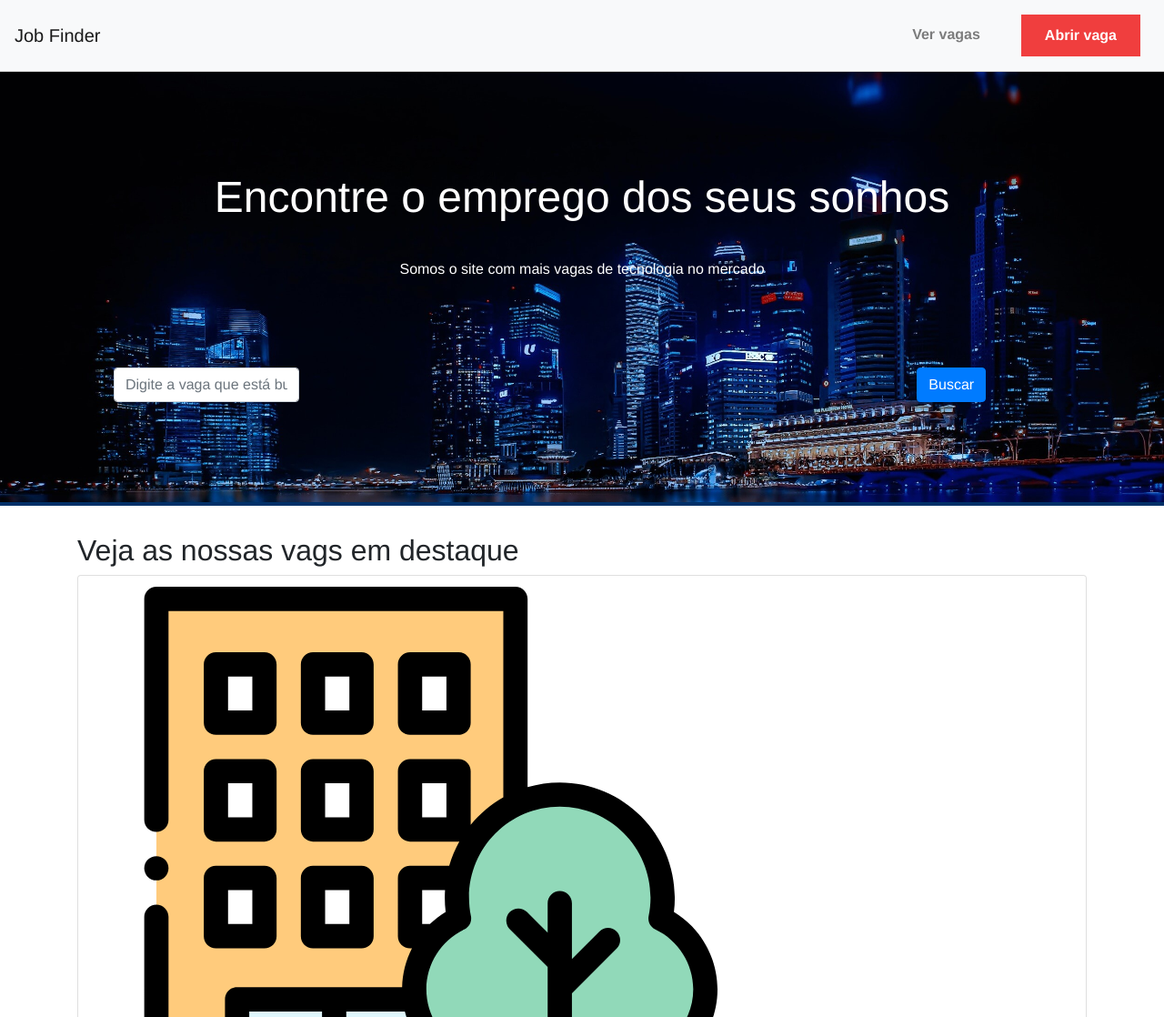
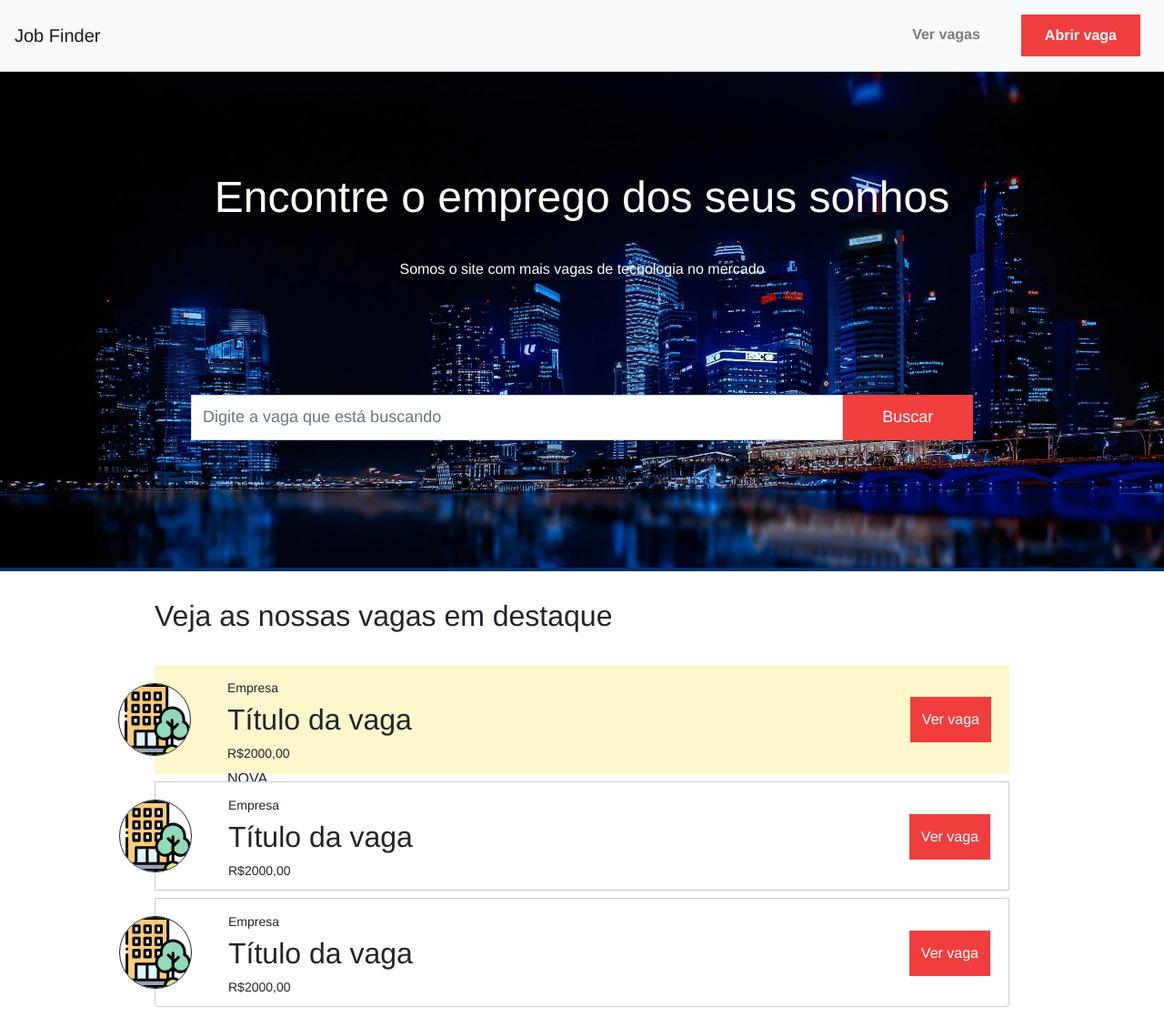
Before and after one commit to CintiaPizzatto/Job_Finder, a website: page index.html in a window 1280 px wide. Shown: the top 1118 px of the page at 91% size. Drawn offline with nearby package versions, Linux system fonts and the light colour scheme.

Commit message:
fim do dia 27

```diff
--- a/index.html
+++ b/index.html
@@ -48,14 +48,14 @@
             <div id="jobs-container" class="container">
                 <div class="row">
                     <div class="col-md-12"> <!vai conter esta tabela em 12 colunas >
-                        <h2 id="job-list-title">Veja as nossas vags em destaque</h2>
+                        <h2 id="job-list-title">Veja as nossas vagas em destaque</h2>
                         <ul id="job-list" class="list-group">
                             <li class="list-group-item new-job">
                                 <img src="public/img/company.svg" alt="company">
                                 <p>Empresa</p>
                                 <h2>Título da vaga</h2>
                                 <p>R$2000,00</p>
-                                <span class="new-job-label">Nova</span>
+                                <span class="new-job-label">NOVA</span>
                                 <a class="btn btn-primary" href="">Ver vaga</a>
                             </li>
                             <li class="list-group-item">
--- a/public/css/styles.css
+++ b/public/css/styles.css
@@ -49,13 +49,85 @@
 
 #main-title {
   padding: 30px 0;
-  font-size: 3rem;
+  font-size: 3rem; /* 3 x a font do elemento root */
 }
 
 #main-subtitle {
   font-size: 1rem;
-  padding-bottom: 80px;
+  padding-bottom: 80px; /*para o subtitle descolar do formulario abaixo*/
 }
 
 
   /* form */
+#search-form{
+  padding: 30px 100px; /* superior e inferior, sem pixels nas laterais */
+}
+
+#search-form .col-md-10, #search-form .col-md-2 {
+  padding: 0; /* vamos tirar os paddings do form porque queremos que fiquem grudados*/
+}
+
+#search-form input, #search-form button {
+  width: 100%; /* largura de 100% dos seus pais */
+  border-radius: 0;
+  height: 50px;
+  font-size: 18px;
+}
+
+#search-form button {
+  color: #FFF;
+  background-color: #F03E3E;
+  border: 1px solid transparent;
+  border-radius: 0;
+}
+
+#jobs-container {
+  padding: 0px 100px; /* 0px para top/bottom e 100px para left/right */
+  padding-bottom: 50px;
+}
+
+#job-list .list-group-item {
+  margin-bottom: 8px; /* para dar um espaçamento entre o job-list e o footer, um espaçamento de 8 px depois de cada item (cada job) */
+  border: 1px solid #ccc;
+  padding: 15px 80px;
+  color: #212529;
+  height: 120px;
+}
+
+#job-list .list-group-item p{
+  font-size: 14px;
+  margin-bottom: 5px;
+}
+
+#job-list .list-group-item.new-job{
+  border: none;
+  background-color: #FFF7cc;
+
+}
+
+#job-list-title {
+  margin-bottom: 35px;
+
+}
+
+.list-group-item img {
+  width: 80px;
+  border: 1px solid #212529;
+  border-radius: 50%;
+  background-color: #fff; /* como é um .svg, o fundo é transparente, então vamos colocar um fundo branco */
+  position: absolute;/* para que o elemento fique em cima do outro. Vamos mexer no elemento e queremos que fique no centro */
+  left: -40px; /* para que o elemento fique no centro, vamos colocar  - (menos) a metade da largura do elemento (width=80px), que é 40px */
+  top: calc(50% - 40px); /* fazer um calculo de 50% da div menos 40px que é a metade da altura dela */
+}
+
+.list-group-item a {
+
+  position: absolute;
+  right: 20px;
+  top: 35px;
+  height: 50px;
+  line-height: 35px; /* para centralizaro texto o botão */
+  background-color: #F03E3E;
+  border: 1px solid transparent;
+  border-radius: 0;
+}
```
